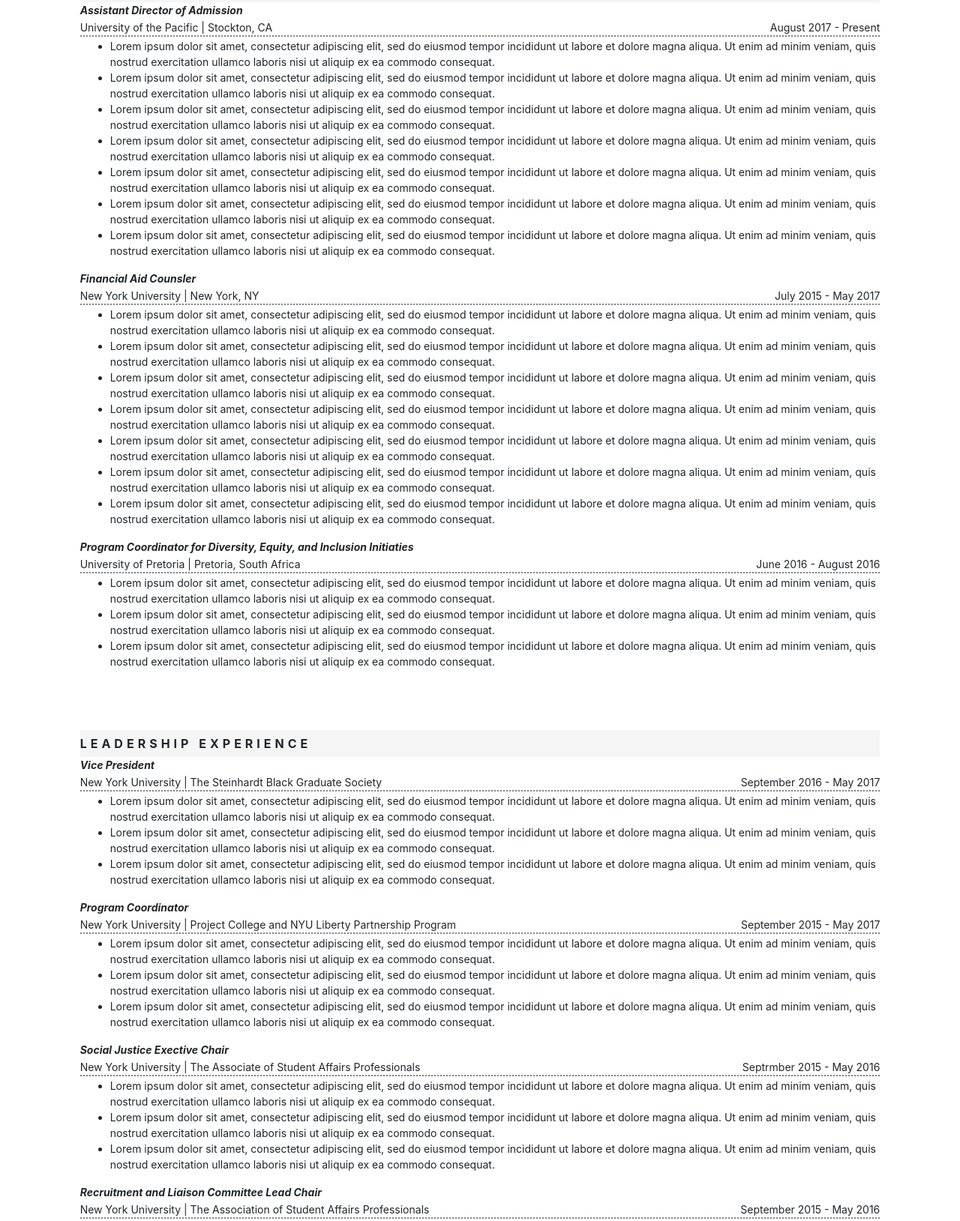
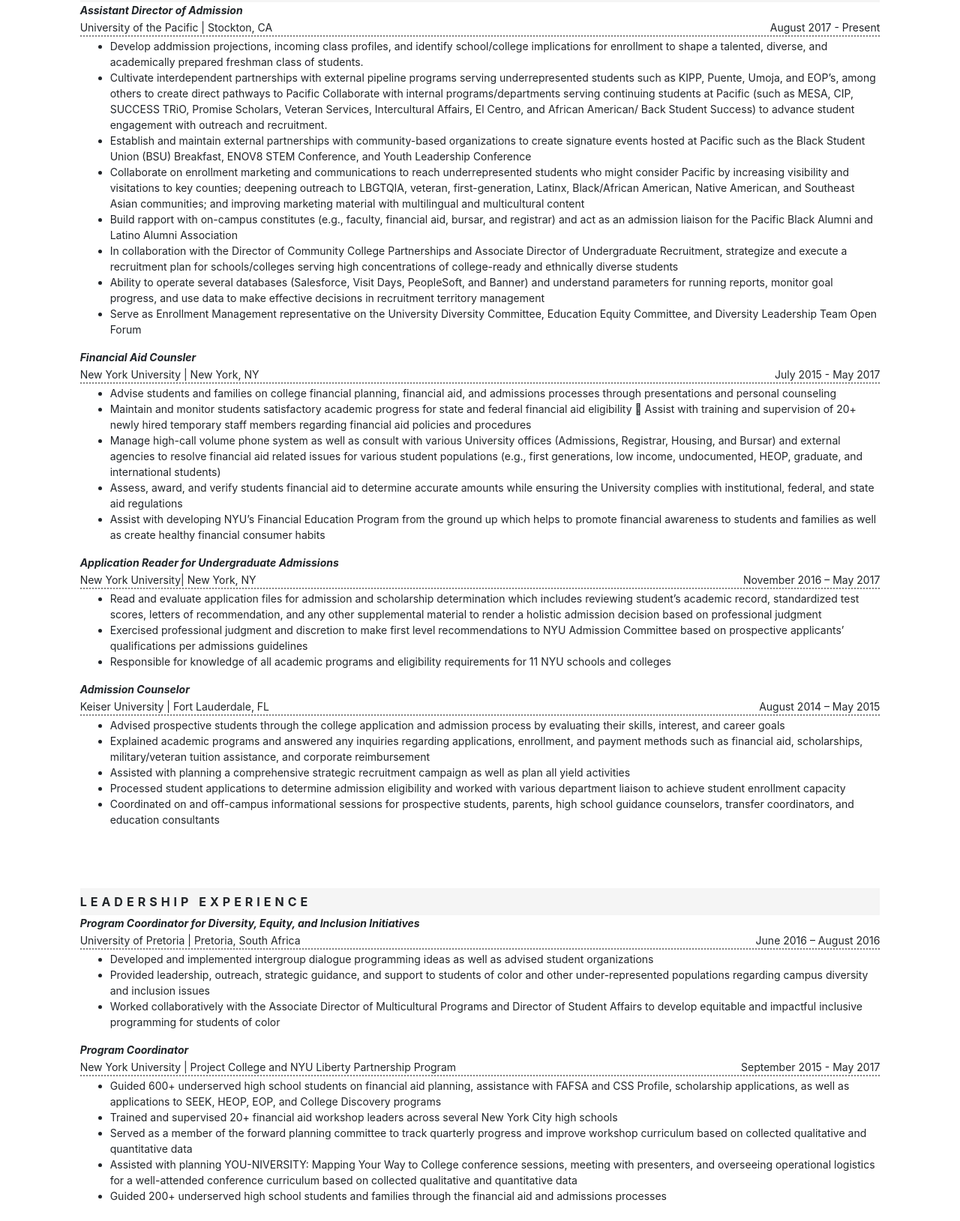
Before and after one commit to Tayhagans/candice, a plain HTML site: page resume.html in a window 1280 px wide. Shown: the part 366-1995 px from the top of the page at 75% size. Drawn offline with nearby package versions, Linux system fonts and the light colour scheme; a web font is replaced by a local one.

Commit message:
updated resume and removed blog tab from all pages

```diff
--- a/resume.html
+++ b/resume.html
@@ -33,9 +33,9 @@
                 <li class="nav-item active">
                   <a class="nav-link" href="#">Resume</a>
                 </li>
-                <li>
+<!--                 <li>
                   <a class="nav-link" href="blog.html">Blog</a>
-                </li>
+                </li> -->
                 <li class="nav-item">
                   <a class="nav-link" href="contact.html">Contact</a>
                 </li>
@@ -75,13 +75,31 @@
                         <p class="underline resume-font">University of the Pacific | Stockton, CA<span class="edright"><br>August 2017 - Present</span></p>
 
                         <ul class="resume-font">
-                            <li>Lorem ipsum dolor sit amet, consectetur adipiscing elit, sed do eiusmod tempor incididunt ut labore et dolore magna aliqua. Ut enim ad minim veniam, quis nostrud exercitation ullamco laboris nisi ut aliquip ex ea commodo consequat.</li>
-                            <li>Lorem ipsum dolor sit amet, consectetur adipiscing elit, sed do eiusmod tempor incididunt ut labore et dolore magna aliqua. Ut enim ad minim veniam, quis nostrud exercitation ullamco laboris nisi ut aliquip ex ea commodo consequat.</li>
-                            <li>Lorem ipsum dolor sit amet, consectetur adipiscing elit, sed do eiusmod tempor incididunt ut labore et dolore magna aliqua. Ut enim ad minim veniam, quis nostrud exercitation ullamco laboris nisi ut aliquip ex ea commodo consequat.</li>
-                            <li>Lorem ipsum dolor sit amet, consectetur adipiscing elit, sed do eiusmod tempor incididunt ut labore et dolore magna aliqua. Ut enim ad minim veniam, quis nostrud exercitation ullamco laboris nisi ut aliquip ex ea commodo consequat.</li>
-                            <li>Lorem ipsum dolor sit amet, consectetur adipiscing elit, sed do eiusmod tempor incididunt ut labore et dolore magna aliqua. Ut enim ad minim veniam, quis nostrud exercitation ullamco laboris nisi ut aliquip ex ea commodo consequat.</li>
-                            <li>Lorem ipsum dolor sit amet, consectetur adipiscing elit, sed do eiusmod tempor incididunt ut labore et dolore magna aliqua. Ut enim ad minim veniam, quis nostrud exercitation ullamco laboris nisi ut aliquip ex ea commodo consequat.</li>
-                            <li>Lorem ipsum dolor sit amet, consectetur adipiscing elit, sed do eiusmod tempor incididunt ut labore et dolore magna aliqua. Ut enim ad minim veniam, quis nostrud exercitation ullamco laboris nisi ut aliquip ex ea commodo consequat.</li>
+                            <li>Develop addmission projections, incoming class profiles, and identify school/college implications for enrollment to shape a talented, diverse, and academically prepared freshman class of students.</li>
+                            <li>Cultivate interdependent partnerships with external pipeline programs serving underrepresented students such
+as KIPP, Puente, Umoja, and EOP’s, among others to create direct pathways to Pacific
+Collaborate with internal programs/departments serving continuing students at Pacific (such as MESA, CIP,
+SUCCESS TRiO, Promise Scholars, Veteran Services, Intercultural Affairs, El Centro, and African American/ Back
+Student Success) to advance student engagement with outreach and recruitment.</li>
+                            <li>Establish and maintain external partnerships with community-based organizations to create signature events
+hosted at Pacific such as the Black Student Union (BSU) Breakfast, ENOV8 STEM Conference, and Youth
+Leadership Conference </li>
+                            <li>Collaborate on enrollment marketing and communications to reach underrepresented students who might
+consider Pacific by increasing visibility and visitations to key counties; deepening outreach to LBGTQIA,
+veteran, first-generation, Latinx, Black/African American, Native American, and Southeast Asian communities;
+and improving marketing material with multilingual and multicultural content</li>
+                            <li>Build rapport with on-campus constitutes (e.g., faculty, financial aid, bursar, and registrar) and act as an
+admission liaison for the Pacific Black Alumni and Latino Alumni Association</li>
+                            <li>In collaboration with the Director of Community College Partnerships and Associate Director of Undergraduate
+Recruitment, strategize and execute a recruitment plan for schools/colleges serving high concentrations of
+college-ready and ethnically diverse students</li>
+                            <li>Ability to operate several databases (Salesforce, Visit Days, PeopleSoft, and Banner) and understand parameters
+for running reports, monitor goal progress, and use data to make effective decisions in recruitment territory
+management
+</li>
+                         <li>Serve as Enrollment Management representative on the University Diversity Committee, Education Equity
+Committee, and Diversity Leadership Team Open Forum
+                          </li>
                         </ul>
 
                        </div>
@@ -92,26 +110,61 @@
                         <p class="underline resume-font">New York University | New York, NY<span class="edright"><br>July 2015 - May 2017</span></p>
 
                         <ul class="resume-font">
-                            <li>Lorem ipsum dolor sit amet, consectetur adipiscing elit, sed do eiusmod tempor incididunt ut labore et dolore magna aliqua. Ut enim ad minim veniam, quis nostrud exercitation ullamco laboris nisi ut aliquip ex ea commodo consequat.</li>
-                            <li>Lorem ipsum dolor sit amet, consectetur adipiscing elit, sed do eiusmod tempor incididunt ut labore et dolore magna aliqua. Ut enim ad minim veniam, quis nostrud exercitation ullamco laboris nisi ut aliquip ex ea commodo consequat.</li>
-                            <li>Lorem ipsum dolor sit amet, consectetur adipiscing elit, sed do eiusmod tempor incididunt ut labore et dolore magna aliqua. Ut enim ad minim veniam, quis nostrud exercitation ullamco laboris nisi ut aliquip ex ea commodo consequat.</li>
-                            <li>Lorem ipsum dolor sit amet, consectetur adipiscing elit, sed do eiusmod tempor incididunt ut labore et dolore magna aliqua. Ut enim ad minim veniam, quis nostrud exercitation ullamco laboris nisi ut aliquip ex ea commodo consequat.</li>
-                            <li>Lorem ipsum dolor sit amet, consectetur adipiscing elit, sed do eiusmod tempor incididunt ut labore et dolore magna aliqua. Ut enim ad minim veniam, quis nostrud exercitation ullamco laboris nisi ut aliquip ex ea commodo consequat.</li>
-                            <li>Lorem ipsum dolor sit amet, consectetur adipiscing elit, sed do eiusmod tempor incididunt ut labore et dolore magna aliqua. Ut enim ad minim veniam, quis nostrud exercitation ullamco laboris nisi ut aliquip ex ea commodo consequat.</li>
-                            <li>Lorem ipsum dolor sit amet, consectetur adipiscing elit, sed do eiusmod tempor incididunt ut labore et dolore magna aliqua. Ut enim ad minim veniam, quis nostrud exercitation ullamco laboris nisi ut aliquip ex ea commodo consequat.</li>
+                            <li>Advise students and families on college financial planning, financial aid, and admissions processes through
+presentations and personal counseling</li>
+                            <li>Maintain and monitor students satisfactory academic progress for state and federal financial aid eligibility
+ Assist with training and supervision of 20+ newly hired temporary staff members regarding financial aid policies
+and procedures</li>
+                            <li>Manage high-call volume phone system as well as consult with various University offices (Admissions,
+Registrar, Housing, and Bursar) and external agencies to resolve financial aid related issues for various student
+populations (e.g., first generations, low income, undocumented, HEOP, graduate, and international students)</li>
+                            <li>Assess, award, and verify students financial aid to determine accurate amounts while ensuring the University
+complies with institutional, federal, and state aid regulations
+</li>
+                            <li>Assist with developing NYU’s Financial Education Program from the ground up which helps to promote
+financial awareness to students and families as well as create healthy financial consumer habits</li>
+
                         </ul>
 
                        </div>
                     <div class="col-sm-1"></div>
 
                     <div class="col-sm-1"></div>
-                    <div class="col-sm-10 educationsub"><p><b class="font-italic resume-headings">Program Coordinator for Diversity, Equity, and Inclusion Initiaties</b></p>
-                        <p class="underline resume-font">University of Pretoria | Pretoria, South Africa<span class="edright"><br>June 2016 - August 2016</span></p>
+                    <div class="col-sm-10 educationsub"><p><b class="font-italic resume-headings">Application Reader for Undergraduate Admissions</b></p>
+                        <p class="underline resume-font">New York University| New York, NY <span class="edright"><br>November 2016 – May 2017</span></p>
 
                         <ul class="resume-font">
-                            <li>Lorem ipsum dolor sit amet, consectetur adipiscing elit, sed do eiusmod tempor incididunt ut labore et dolore magna aliqua. Ut enim ad minim veniam, quis nostrud exercitation ullamco laboris nisi ut aliquip ex ea commodo consequat.</li>
-                            <li>Lorem ipsum dolor sit amet, consectetur adipiscing elit, sed do eiusmod tempor incididunt ut labore et dolore magna aliqua. Ut enim ad minim veniam, quis nostrud exercitation ullamco laboris nisi ut aliquip ex ea commodo consequat.</li>
-                            <li>Lorem ipsum dolor sit amet, consectetur adipiscing elit, sed do eiusmod tempor incididunt ut labore et dolore magna aliqua. Ut enim ad minim veniam, quis nostrud exercitation ullamco laboris nisi ut aliquip ex ea commodo consequat.</li>
+                            <li>Read and evaluate application files for admission and scholarship determination which includes reviewing
+student’s academic record, standardized test scores, letters of recommendation, and any other supplemental
+material to render a holistic admission decision based on professional judgment
+</li>
+                            <li>Exercised professional judgment and discretion to make first level recommendations to NYU Admission
+Committee based on prospective applicants’ qualifications per admissions guidelines</li>
+                            <li>Responsible for knowledge of all academic programs and eligibility requirements for 11 NYU schools and
+colleges
+</li>
+
+                       </div>
+                    <div class="col-sm-1"></div>
+
+                        <div class="col-sm-1"></div>
+                    <div class="col-sm-10 educationsub"><p><b class="font-italic resume-headings">Admission Counselor </b></p>
+                        <p class="underline resume-font">Keiser University | Fort Lauderdale, FL <span class="edright"><br>August 2014 – May 2015 </span></p>
+
+                        <ul class="resume-font">
+                            <li>Advised prospective students through the college application and admission process by evaluating their skills,
+interest, and career goals
+</li>
+                            <li>Explained academic programs and answered any inquiries regarding applications, enrollment, and payment
+methods such as financial aid, scholarships, military/veteran tuition assistance, and corporate reimbursement</li>
+                            <li>Assisted with planning a comprehensive strategic recruitment campaign as well as plan all yield activities
+</li>
+                           <li>Processed student applications to determine admission eligibility and worked with various department liaison to
+achieve student enrollment capacity
+</li>
+                           <li>Coordinated on and off-campus informational sessions for prospective students, parents, high school guidance
+counselors, transfer coordinators, and education consultants
+</li>
 
                        </div>
                     <div class="col-sm-1"></div>
@@ -121,13 +174,16 @@
                     <div class="col-sm-1"></div><br>
 
                     <div class="col-sm-1"></div>
-                    <div class="col-sm-10 educationsub"><p><b class="font-italic resume-headings">Vice President</b></p>
-                        <p class="underline resume-font">New York University | The Steinhardt Black Graduate Society<span class="edright"><br>September 2016 - May 2017</span></p>
+                    <div class="col-sm-10 educationsub"><p><b class="font-italic resume-headings">Program Coordinator for Diversity, Equity, and Inclusion Initiatives</b></p>
+                        <p class="underline resume-font">University of Pretoria | Pretoria, South Africa <span class="edright"><br>June 2016 – August 2016 </span></p>
 
                         <ul class="resume-font">
-                            <li>Lorem ipsum dolor sit amet, consectetur adipiscing elit, sed do eiusmod tempor incididunt ut labore et dolore magna aliqua. Ut enim ad minim veniam, quis nostrud exercitation ullamco laboris nisi ut aliquip ex ea commodo consequat.</li>
-                            <li>Lorem ipsum dolor sit amet, consectetur adipiscing elit, sed do eiusmod tempor incididunt ut labore et dolore magna aliqua. Ut enim ad minim veniam, quis nostrud exercitation ullamco laboris nisi ut aliquip ex ea commodo consequat.</li>
-                            <li>Lorem ipsum dolor sit amet, consectetur adipiscing elit, sed do eiusmod tempor incididunt ut labore et dolore magna aliqua. Ut enim ad minim veniam, quis nostrud exercitation ullamco laboris nisi ut aliquip ex ea commodo consequat.</li>
+                            <li>Developed and implemented intergroup dialogue programming ideas as well as advised student organizations</li>
+                            <li>Provided leadership, outreach, strategic guidance, and support to students of color and other under-represented
+populations regarding campus diversity and inclusion issues
+</li>
+                            <li>Worked collaboratively with the Associate Director of Multicultural Programs and Director of Student Affairs to
+develop equitable and impactful inclusive programming for students of color</li>
 
                        </div>
                     <div class="col-sm-1"></div>
@@ -137,85 +193,46 @@
                         <p class="underline resume-font">New York University | Project College and NYU Liberty Partnership Program<span class="edright"><br>September 2015 - May 2017</span></p>
 
                         <ul class="resume-font">
-                            <li>Lorem ipsum dolor sit amet, consectetur adipiscing elit, sed do eiusmod tempor incididunt ut labore et dolore magna aliqua. Ut enim ad minim veniam, quis nostrud exercitation ullamco laboris nisi ut aliquip ex ea commodo consequat.</li>
-                            <li>Lorem ipsum dolor sit amet, consectetur adipiscing elit, sed do eiusmod tempor incididunt ut labore et dolore magna aliqua. Ut enim ad minim veniam, quis nostrud exercitation ullamco laboris nisi ut aliquip ex ea commodo consequat.</li>
-                            <li>Lorem ipsum dolor sit amet, consectetur adipiscing elit, sed do eiusmod tempor incididunt ut labore et dolore magna aliqua. Ut enim ad minim veniam, quis nostrud exercitation ullamco laboris nisi ut aliquip ex ea commodo consequat.</li>
+                            <li>Guided 600+ underserved high school students on financial aid planning, assistance with FAFSA and CSS
+Profile, scholarship applications, as well as applications to SEEK, HEOP, EOP, and College Discovery programs</li>
+                            <li>Trained and supervised 20+ financial aid workshop leaders across several New York City high schools </li>
+                            <li>Served as a member of the forward planning committee to track quarterly progress and improve workshop
+curriculum based on collected qualitative and quantitative data</li>
+                           <li>Assisted with planning YOU-NIVERSITY: Mapping Your Way to College conference sessions, meeting with
+presenters, and overseeing operational logistics for a well-attended conference
+curriculum based on collected qualitative and quantitative data</li>
+                           <li>Guided 200+ underserved high school students and families through the financial aid and admissions processes</li>
 
                        </div>
                     <div class="col-sm-1"></div>
 
+
+
+
                     <div class="col-sm-1"></div>
-                    <div class="col-sm-10 educationsub"><p><b class="font-italic resume-headings">Social Justice Exective Chair</b></p>
-                        <p class="underline resume-font">New York University | The Associate of Student Affairs Professionals<span class="edright"><br>Septrmber 2015 - May 2016</span></p>
+                    <div class="col-sm-10 text-left education"><b>P R E S E N T A T I O N S
+</b></div>
+                    <div class="col-sm-1"></div><br>
 
-                        <ul class="resume-font">
-                            <li>Lorem ipsum dolor sit amet, consectetur adipiscing elit, sed do eiusmod tempor incididunt ut labore et dolore magna aliqua. Ut enim ad minim veniam, quis nostrud exercitation ullamco laboris nisi ut aliquip ex ea commodo consequat.</li>
-                            <li>Lorem ipsum dolor sit amet, consectetur adipiscing elit, sed do eiusmod tempor incididunt ut labore et dolore magna aliqua. Ut enim ad minim veniam, quis nostrud exercitation ullamco laboris nisi ut aliquip ex ea commodo consequat.</li>
-                            <li>Lorem ipsum dolor sit amet, consectetur adipiscing elit, sed do eiusmod tempor incididunt ut labore et dolore magna aliqua. Ut enim ad minim veniam, quis nostrud exercitation ullamco laboris nisi ut aliquip ex ea commodo consequat.</li>
+                    <div class="col-sm-1"></div>
+                    <div class="col-sm-10 educationsub">
+
+                            <div class="font-italic teachingsub text-center"><p>
+
+                              Adams, C. & Lootz, K. (2018, March). Oh, the Humanities! Presented at the University of the Pacific’s Western Association
+for College Admission Counseling Conference, Stockton, CA
+                        </p><br>
+                      <p>
+                        Adams, C., Bean, N., & Sierra, K. (2017, February). Addressing the Student Debt Crisis: How to Develop a Financial Education
+Program at Your Campus. Presented at the New York University Student Affairs Conference, New York, NY
+                      </p>
 
                        </div>
                     <div class="col-sm-1"></div>
 
-                    <div class="col-sm-1"></div>
-                    <div class="col-sm-10 educationsub"><p><b class="font-italic resume-headings">Recruitment and Liaison Committee Lead Chair</b></p>
-                        <p class="underline resume-font">New York University | The Association of Student Affairs Professionals<span class="edright"><br>September 2015 - May 2016</span></p>
-
-                        <ul class="resume-font">
-                            <li>Lorem ipsum dolor sit amet, consectetur adipiscing elit, sed do eiusmod tempor incididunt ut labore et dolore magna aliqua. Ut enim ad minim veniam, quis nostrud exercitation ullamco laboris nisi ut aliquip ex ea commodo consequat.</li>
-                            <li>Lorem ipsum dolor sit amet, consectetur adipiscing elit, sed do eiusmod tempor incididunt ut labore et dolore magna aliqua. Ut enim ad minim veniam, quis nostrud exercitation ullamco laboris nisi ut aliquip ex ea commodo consequat.</li>
 
 
-                       </div>
-                    <div class="col-sm-1"></div>
 
-                    <div class="col-sm-1"></div>
-                    <div class="col-sm-10 educationsub"><p><b class="font-italic resume-headings">Program Coordinator</b></p>
-                        <p class="underline resume-font">Barnard College | Pre-College Conference<span class="edright"><br>October 2015 - May 2016</span></p>
-
-                        <ul class="resume-font">
-                            <li>Lorem ipsum dolor sit amet, consectetur adipiscing elit, sed do eiusmod tempor incididunt ut labore et dolore magna aliqua. Ut enim ad minim veniam, quis nostrud exercitation ullamco laboris nisi ut aliquip ex ea commodo consequat.</li>
-                            <li>Lorem ipsum dolor sit amet, consectetur adipiscing elit, sed do eiusmod tempor incididunt ut labore et dolore magna aliqua. Ut enim ad minim veniam, quis nostrud exercitation ullamco laboris nisi ut aliquip ex ea commodo consequat.</li>
-
-
-                       </div>
-                    <div class="col-sm-1"></div>
-
-                    <div class="col-sm-1"></div>
-                    <div class="col-sm-10 text-left education"><b>PRESENTATION AND TEACHING EXPERIENCE</b></div>
-                    <div class="col-sm-1"></div><br>
-
-                    <div class="col-sm-1"></div>
-                    <div class="col-sm-10 educationsub"><p><b class="font-italic resume-headings">Presenter</b></p>
-                        <p class="underline resume-font">NYU Student Affairs Conference | Addressing the Student Debt Crisis<span class="edright"><br>February 2017</span><br>
-                            <div class="teachingsub text-center">Lorem ipsum dolor sit amet, consectetur adipiscing elit, sed do eiusmod tempor incididunt ut labore et dolore magna aliqua. Ut enim ad minim veniam, quis nostrud exercitation ullamco</div>
-                        </p><br>
-
-                       </div>
-                    <div class="col-sm-1"></div>
-
-                    <div class="col-sm-1"></div>
-                    <div class="col-sm-10 educationsub"><p><b class="font-italic resume-headings">International Graduate Seminar Instructer</b></p>
-                        <p class="underline resume-font">New York University | Steinhardt School of Education<span class="edright"><br>September 2017 - December 2016</span><br>
-                            <div class="teachingsub text-center">Lorem ipsum dolor sit amet, consectetur adipiscing elit, sed do eiusmod tempor incididunt ut labore et dolore magna aliqua. Ut enim ad minim veniam, quis nostrud exercitation ullamco</div>
-                        </p><br>
-
-                       </div>
-                    <div class="col-sm-1"></div>
-
-                    <div class="col-sm-1"></div>
-                    <div class="col-sm-10 text-left education"><b>CERTIFICATIONS</b></div>
-                    <div class="col-sm-1"></div>
-
-                    <div class="col-sm-1"></div><br>
-                    <div class="col-sm-10 educationsub"><p><b class="font-italic resume-headings">International Graduate Seminar Instructer</b></p>
-                        <p class="resume-font">New York University | Administrators Cultural Training Institute (ACT-I)<span class="edright"><br>May 2017</span><br></p><br><br>
-                        <p class="resume-font">New York University | Social Misconduct Training (Title IX)<span class="edright"><br>September 2015</span>
-                        </p>
-                        <!-- <hr class="hr2">
-                        <hr class="hr3"> -->
-
-                       </div>
-                    <div class="col-sm-1"></div>
 
 
                 </div>
```
Also changed, not shown: contact.html (+2 -2 lines), index1.html (+2 -2 lines).
